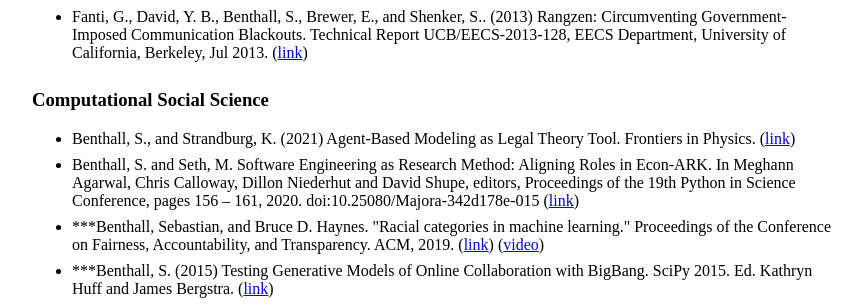
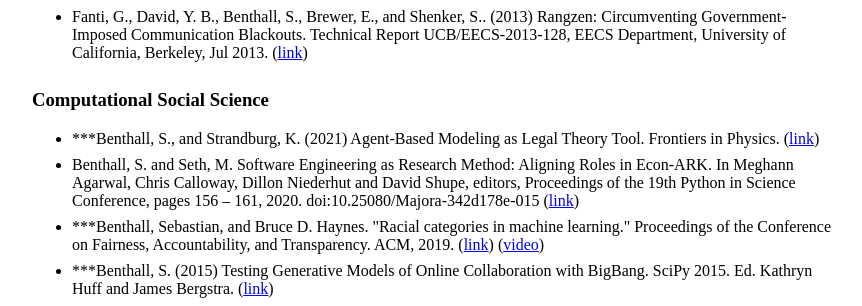
Before and after one commit to sbenthall/personal_website, a Jekyll site: the page built from index.md, in a window 1280 px wide and 900 px high, scrolled down 1131 px, cut to the strip 130-900 px from the top of the window. Shown: the top 306 px of the strip, without its empty margins (208-1070 px from the left). Built offline with Jekyll 4.4.1, drawn with Linux system fonts in a browser that asks for light colours.

Commit message:
mark ABM as LTT as refereed

```diff
--- a/index.md
+++ b/index.md
@@ -41,7 +41,7 @@ Current research includes:
 
 <h3>Computational Social Science</h3>
 <ul>
-  <li>Benthall, S., and Strandburg, K. (2021) Agent-Based Modeling as Legal Theory Tool. Frontiers in Physics. (<a href="https://www.frontiersin.org/articles/10.3389/fphy.2021.666386/full">link</a>)</li>
+  <li>***Benthall, S., and Strandburg, K. (2021) Agent-Based Modeling as Legal Theory Tool. Frontiers in Physics. (<a href="https://www.frontiersin.org/articles/10.3389/fphy.2021.666386/full">link</a>)</li>
   <li>Benthall, S. and Seth, M. Software Engineering as Research Method: Aligning Roles in Econ-ARK. In Meghann Agarwal, Chris Calloway, Dillon Niederhut and David Shupe, editors, Proceedings of the 19th Python in Science Conference, pages 156 – 161, 2020. doi:10.25080/Majora-342d178e-015 (<a href="http://conference.scipy.org/proceedings/scipy2020/sebastian_benthall.html">link</a>)</li>
   <li>***Benthall, Sebastian, and Bruce D. Haynes. "Racial categories in machine learning." Proceedings of the Conference on Fairness, Accountability, and Transparency. ACM, 2019. (<a href="https://dl.acm.org/citation.cfm?id=3287575">link</a>) (<a href="https://youtu.be/wWs6RucxvPI?t=1173">video</a>)</li>
   <li>
```
